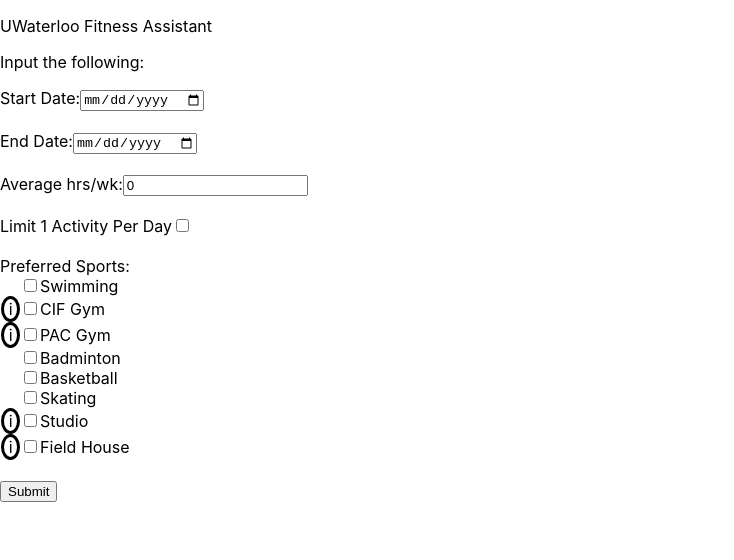
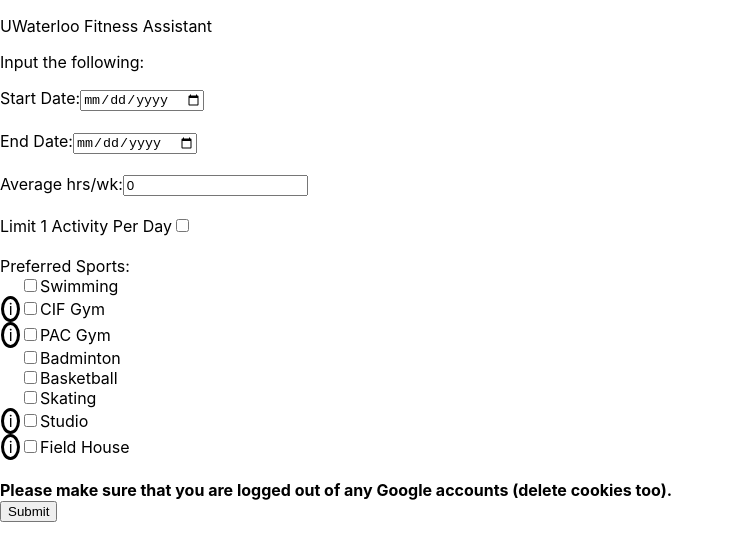
Before and after one commit to catai9/FitnessAssistant, a React (Create React App) app: page / in a window 1280 px wide. Shown: the top 560 px of the page, without its empty margins (0-734 px from the left). Built offline with nearby package versions, Linux system fonts and the light colour scheme.

Commit message:
Added reminder to log out of Google accounts

```diff
--- a/src/googleCalendar.js
+++ b/src/googleCalendar.js
@@ -38,8 +38,9 @@
     signIn() {
         return (
             <div>
-                Please sign in and allow access to your Google calendar
-                <br />
+                Please sign in and allow access to your Google calendar. <br></br>
+                Make sure that you have already logged out of all your Google accounts (delete cookies if needed).
+                <br /><br/>
                 <button onClick={(e) => ApiCalendar.handleAuthClick()}>
                     Sign In
               </button>
@@ -51,7 +52,7 @@
     render() {
         return (
             <div>
-                {!this.state.isSignedIn && this.signIn()}
+                {!this.state.isSignedIn && this.signIn() }
             </div>
         );
     }
--- a/src/userForm.js
+++ b/src/userForm.js
@@ -183,6 +183,9 @@
                     Field House
                 </label> <br />
                 <br />
+
+                <strong>Please make sure that you are logged out of any Google accounts (delete cookies too).</strong><br></br>
+
                 <input type="submit" />
 
                 {this.state.isSubmitted &&
```
